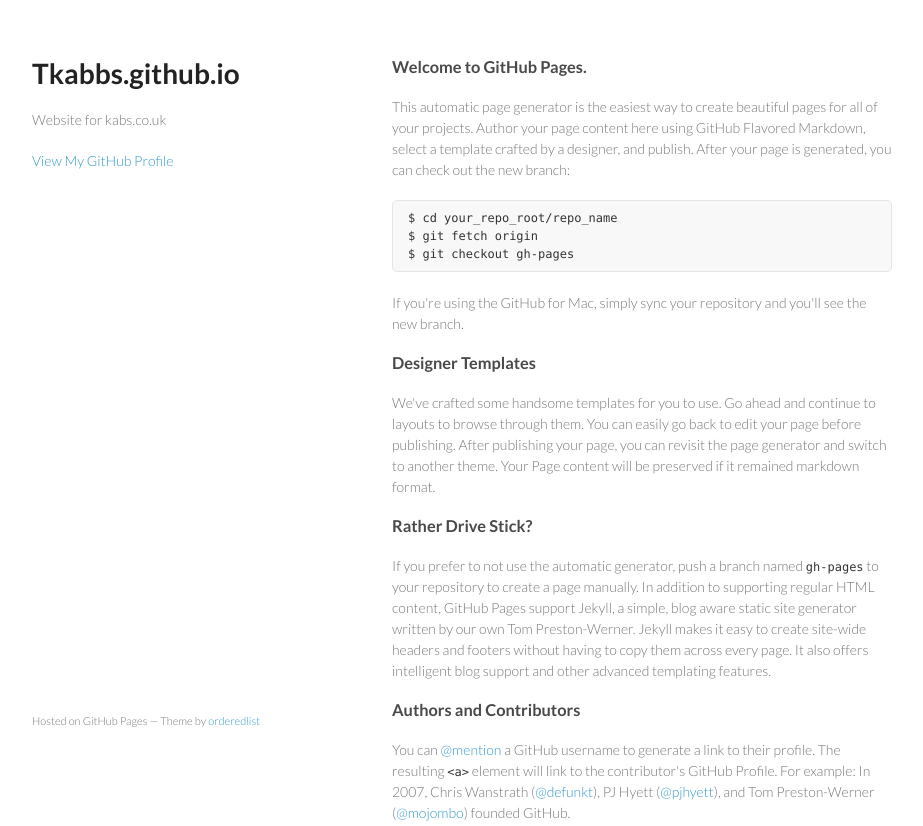
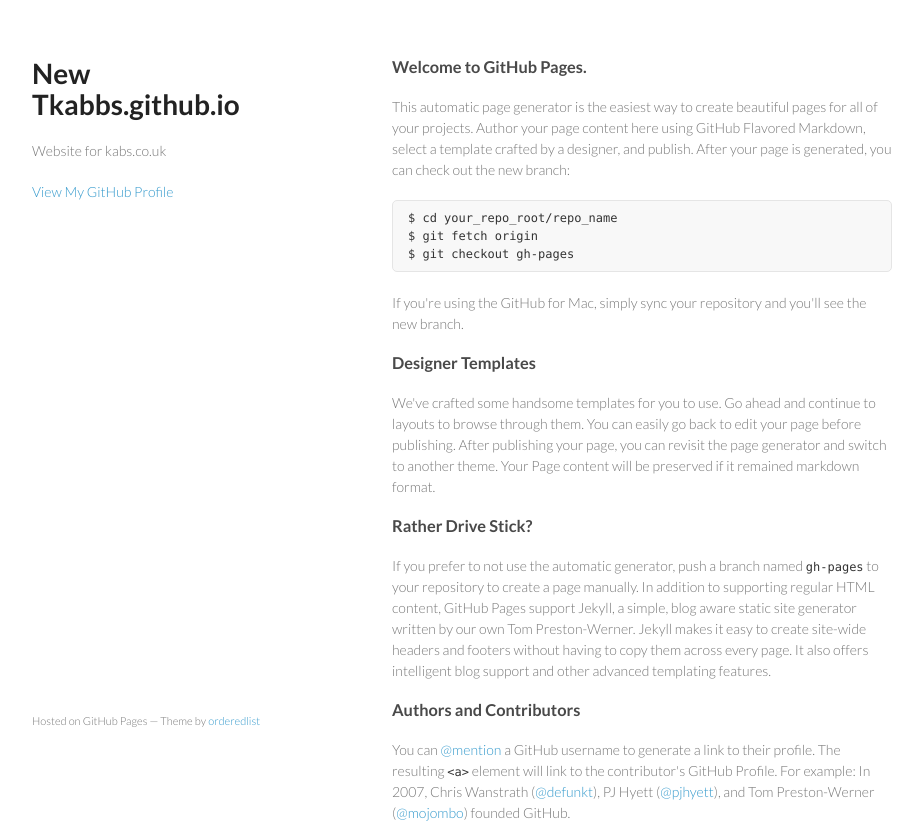
Before and after one commit to tkabbs/tkabbs.github.io, a plain HTML site: page index.html in a window 1280 px wide. Shown: the top 826 px of the page, without its empty margins (178-1101 px from the left). Drawn offline with Linux system fonts and the light colour scheme.

Commit message:
Update index.html

```diff
--- a/index.html
+++ b/index.html
@@ -15,7 +15,7 @@
   <body>
     <div class="wrapper">
       <header>
-        <h1>Tkabbs.github.io</h1>
+        <h1>New Tkabbs.github.io</h1>
         <p>Website for kabs.co.uk</p>
 
 
```
